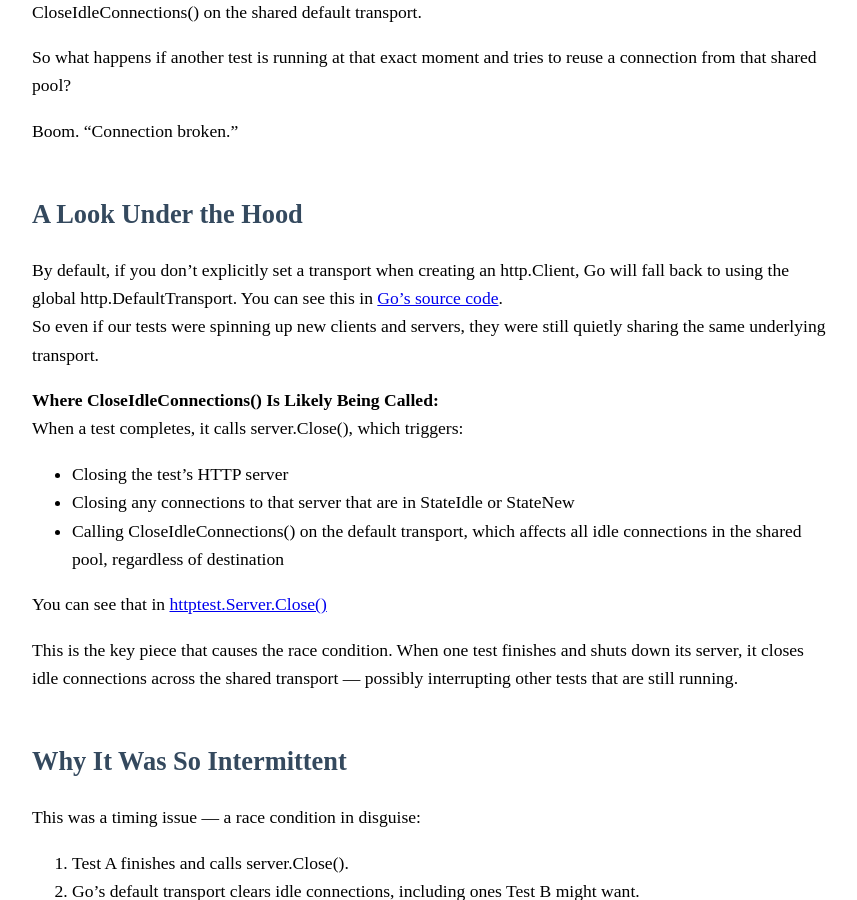
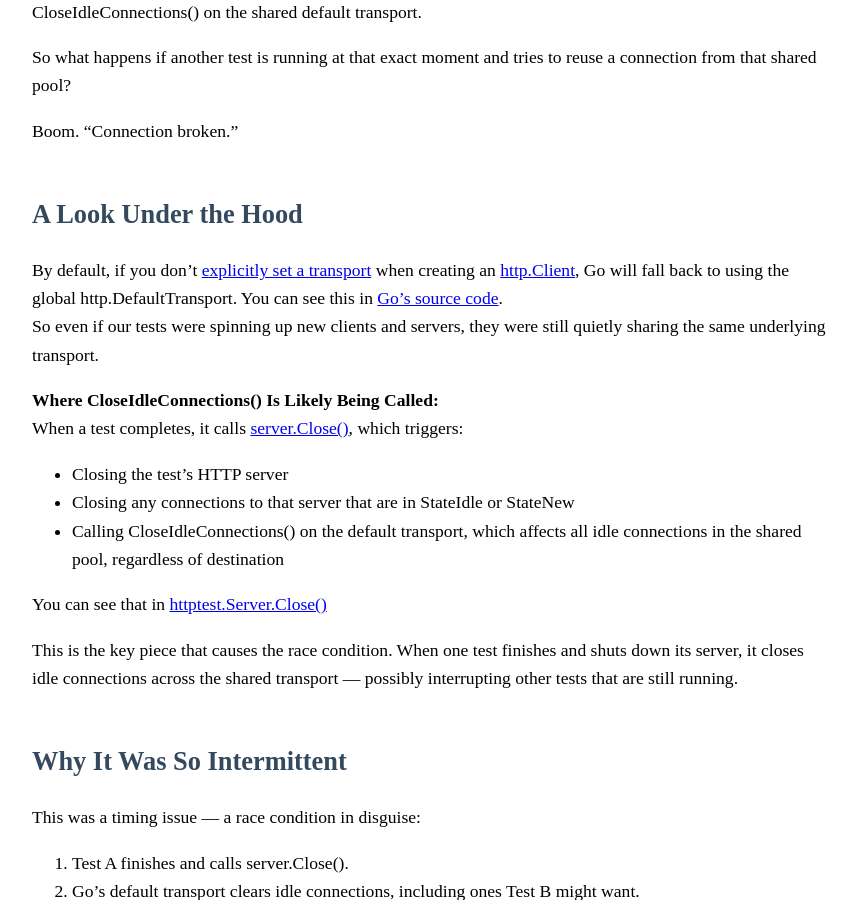
Before and after one commit to atilsensalduz/atilsensalduz.github.io, a Jekyll site: the page built from _posts/2025-04-10-the_case_of_the_vanishing_connections.md, in a window 1280 px wide and 900 px high, scrolled down 1209 px. Shown: the whole window, without its empty margins (208-1065 px from the left). Built offline with Jekyll 4.4.1, drawn with Linux system fonts in a browser that asks for light colours; part of the change alters nothing that is shown.

Commit message:
initial: This is where it all begins...
Signed-off-by: atilsensalduz <atil.sensalduz@gmail.com>

```diff
--- a/_posts/2025-04-10-the_case_of_the_vanishing_connections.md
+++ b/_posts/2025-04-10-the_case_of_the_vanishing_connections.md
@@ -43,11 +43,11 @@ Boom. “Connection broken.”
 
 ## A Look Under the Hood
 
-By default, if you don’t explicitly set a transport when creating an http.Client, Go will fall back to using the global http.DefaultTransport. You can see this in [Go’s source code](https://github.com/golang/go/blob/master/src/net/http/client.go#L60).
+By default, if you don’t [explicitly set a transport](https://github.com/google/go-github/blob/v70.0.0/github/github_test.go#L62) when creating an [http.Client](https://github.com/google/go-github/blob/v70.0.0/github/github.go#L332), Go will fall back to using the global http.DefaultTransport. You can see this in [Go’s source code](https://github.com/golang/go/blob/master/src/net/http/client.go#L60).
 So even if our tests were spinning up new clients and servers, they were still quietly sharing the same underlying transport.
 
 **Where CloseIdleConnections() Is Likely Being Called:**
-When a test completes, it calls server.Close(), which triggers:
+When a test completes, it calls [server.Close()](https://github.com/google/go-github/blob/v70.0.0/github/github_test.go#L67), which triggers:
 * Closing the test's HTTP server
 * Closing any connections to that server that are in StateIdle or StateNew
 * Calling CloseIdleConnections() on the default transport, which affects all idle connections in the shared pool, regardless of destination
```
